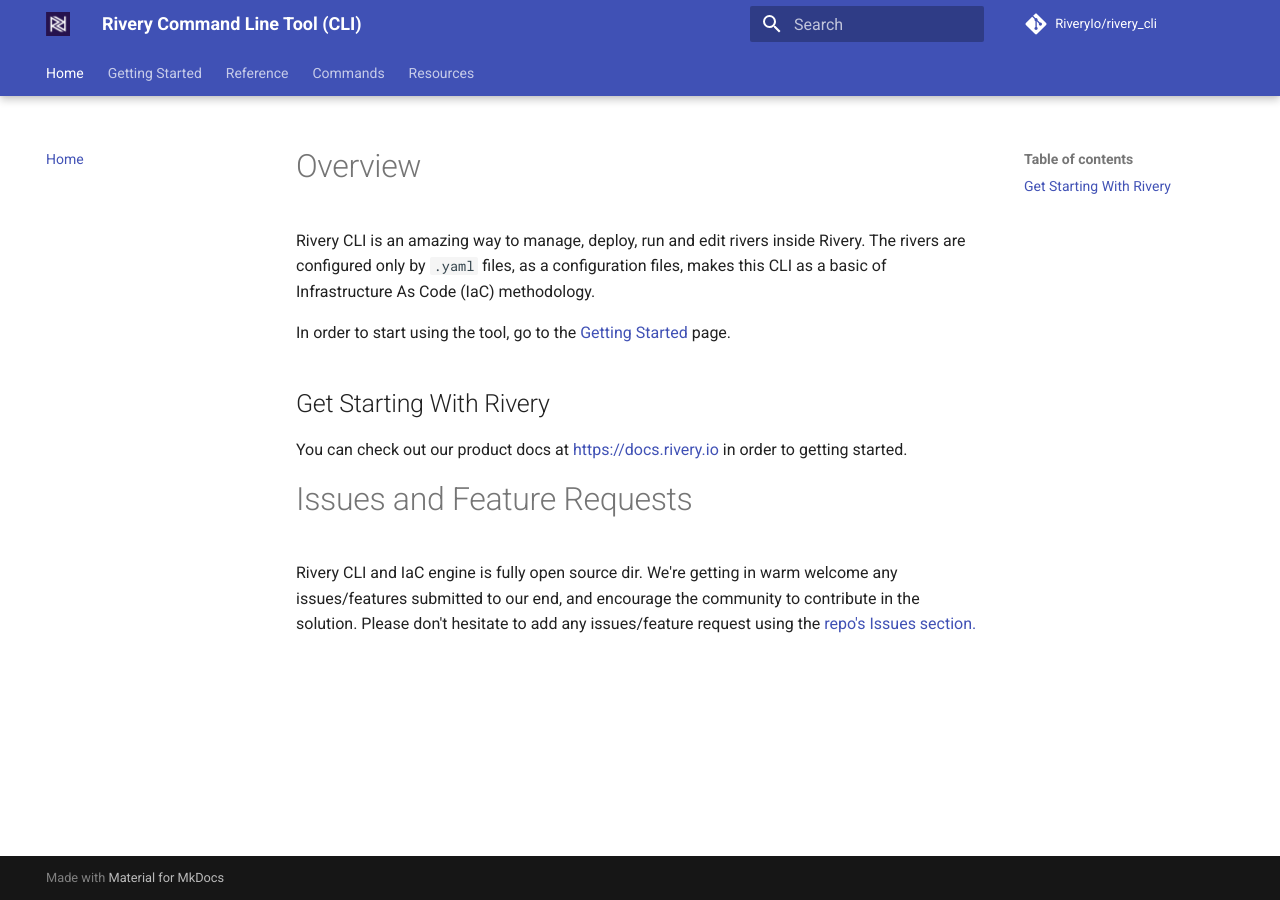
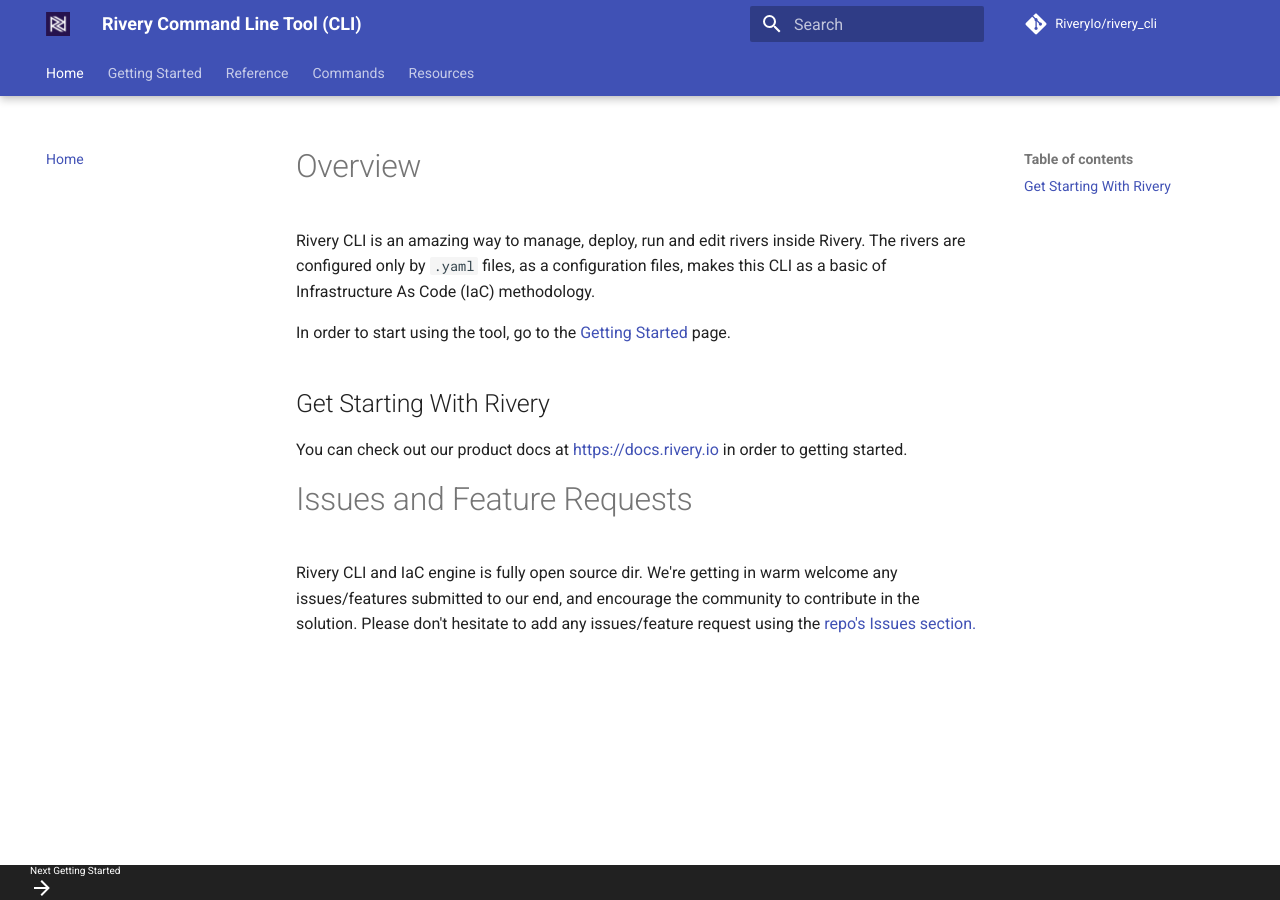
Before and after one commit to RiveryIO/rivery_cli, an MkDocs documentation site: the page built from docs/index.md, in a window 1280 px wide. Built offline with MkDocs 1.6.1 and Material for MkDocs 9.7.7, drawn with Linux system fonts in a browser that asks for light colours; comment, search, counter and statistics services are not loaded.

Commit message:
💄 docs(mkdocs): Remove the footer backlink
Removed the backlink to "Material for MkDocs" from the website by
partially overriding the `footer.html` of the template.

```diff
--- /dev/null
+++ b/docs/theme_overrides/partials/footer.html
@@ -0,0 +1,54 @@
+{#-
+This file was automatically generated - do not edit
+-#}
+{% import "partials/language.html" as lang with context %}
+<footer class="md-footer">
+  {% if page.previous_page or page.next_page %}
+  <div class="md-footer-nav">
+    <nav class="md-footer-nav__inner md-grid" aria-label="{{ lang.t('footer.title') }}">
+      {% if page.previous_page %}
+      <a href="{{ page.previous_page.url | url }}" class="md-footer-nav__link md-footer-nav__link--prev" rel="prev">
+        <div class="md-footer-nav__button md-icon">
+          {% include ".icons/material/arrow-left.svg" %}
+        </div>
+        <div class="md-footer-nav__title">
+          <div class="md-ellipsis">
+            <span class="md-footer-nav__direction">
+              {{ lang.t("footer.previous") }}
+            </span>
+            {{ page.previous_page.title }}
+          </div>
+        </div>
+      </a>
+      {% endif %}
+      {% if page.next_page %}
+      <a href="{{ page.next_page.url | url }}" class="md-footer-nav__link md-footer-nav__link--next" rel="next">
+        <div class="md-footer-nav__title">
+          <div class="md-ellipsis">
+            <span class="md-footer-nav__direction">
+              {{ lang.t("footer.next") }}
+            </span>
+            {{ page.next_page.title }}
+          </div>
+        </div>
+        <div class="md-footer-nav__button md-icon">
+          {% include ".icons/material/arrow-right.svg" %}
+        </div>
+      </a>
+      {% endif %}
+    </nav>
+  </div>
+  {% endif %}
+  {% if config.copyright %}
+  <div class="md-footer-meta md-typeset">
+    <div class="md-footer-meta__inner md-grid">
+      <div class="md-footer-copyright">
+        <div class="md-footer-copyright__highlight">
+          {{ config.copyright }}
+        </div>
+      </div>
+      {% include "partials/social.html" %}
+    </div>
+  </div>
+  {% endif %}
+</footer>
--- a/mkdocs.yml
+++ b/mkdocs.yml
@@ -15,6 +15,7 @@
     - navigation.indexes
   favicon: assets/Rivery - favicon.png
   logo: assets/Rivery - favicon.png
+  custom_dir: docs/theme_overrides
   palette:
     scheme: default
 
```
